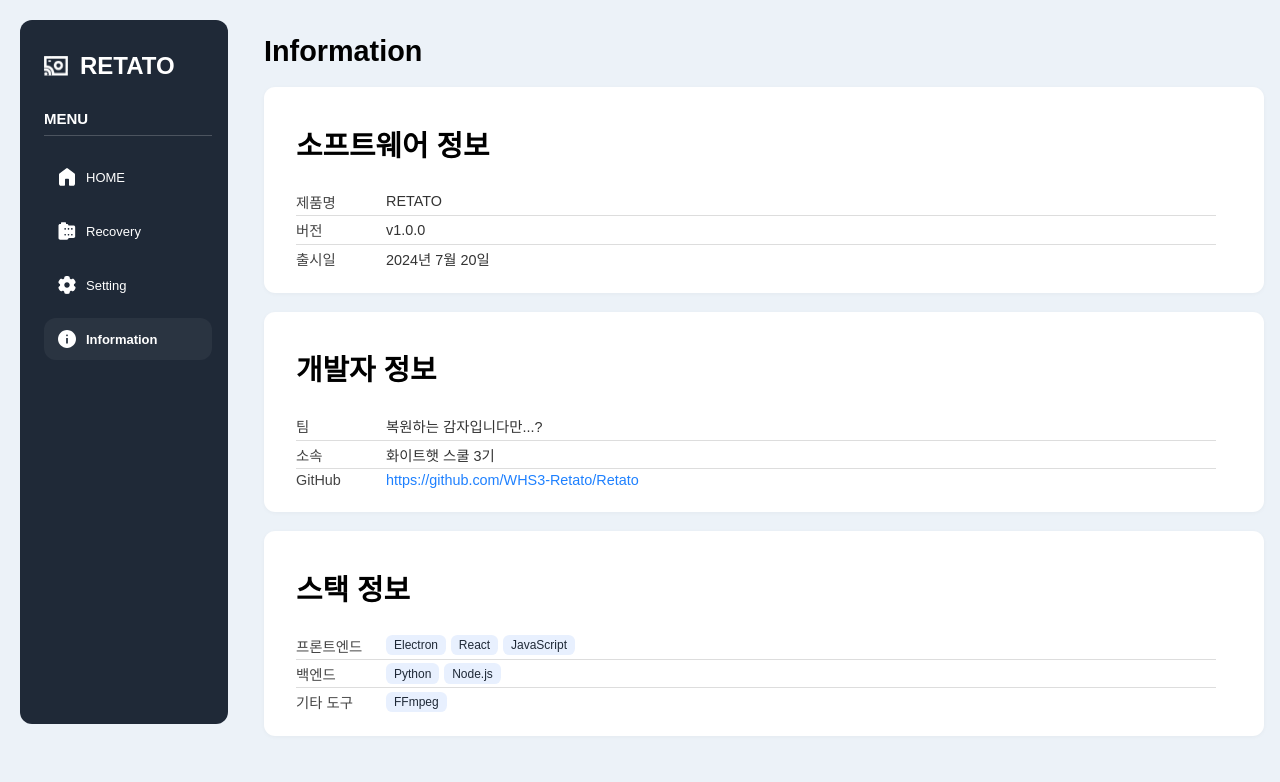
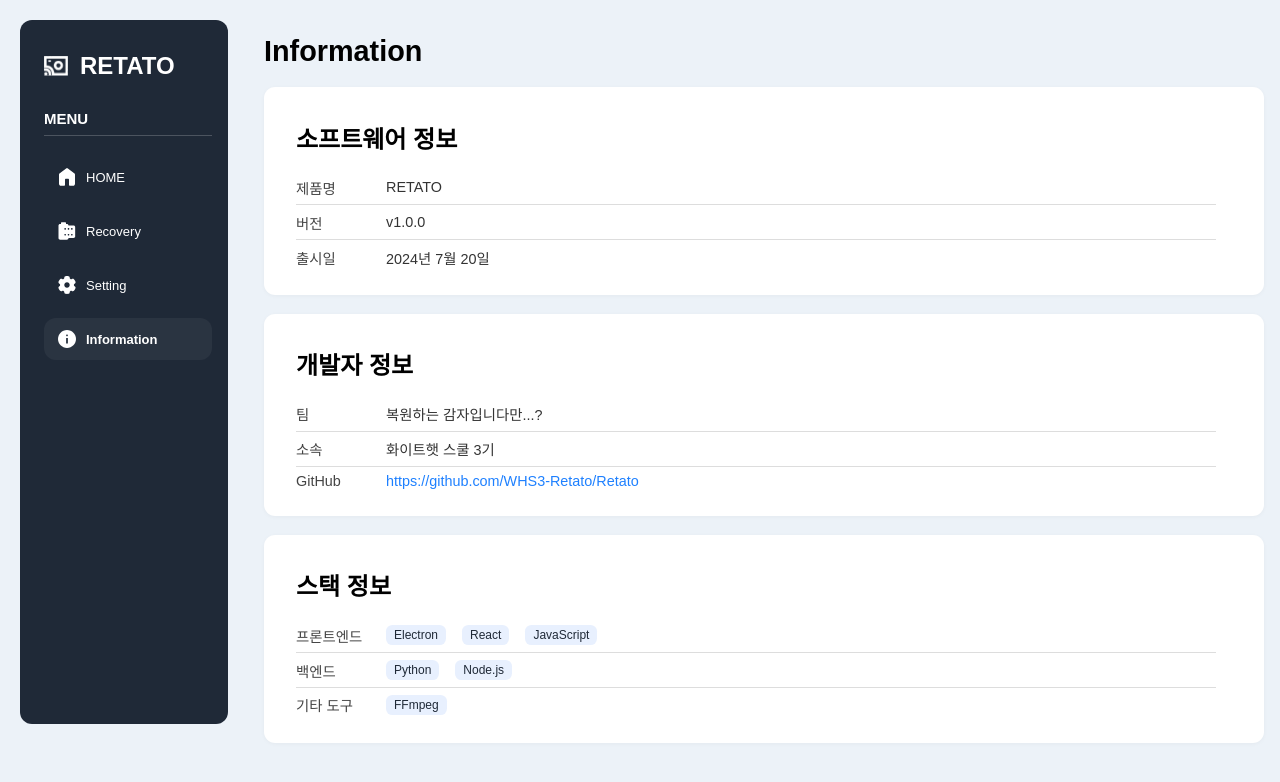
Before and after one commit to WHS3-Retato/Retato, a React (Vite) app: page /#/information in a window 1280 px wide. Shown: the top 782 px of the page. Built offline with nearby package versions, Linux system fonts and the light colour scheme; a web font is replaced by a local one.

Commit message:
chore/setting css 변경

```diff
--- a/src/styles/Information.css
+++ b/src/styles/Information.css
@@ -7,6 +7,12 @@
   font-size: 1.8rem;
   font-weight: bold;
   margin-bottom: 1.2rem;
+}
+
+.info_section_title {
+  font-size: 1.5rem;
+  font-weight: bold;
+  margin-bottom: 1rem;
 }
 
 .info_box {
@@ -34,14 +40,14 @@
   text-align: left;
   width: 90px;
   font-weight: 500;
-  padding: 0.2rem 0;
+  padding: 0.4rem 0;
   vertical-align: top;
   font-size: 0.9rem;
   color: #444;
 }
 
 .info_table td {
-  padding: 0.2rem 0;
+  padding: 0.4rem 0;
   font-size: 0.9rem;
   color: #333;
 }
@@ -59,7 +65,7 @@
   padding: 0.2rem 0.5rem;
   border-radius: 0.4rem;
   font-size: 0.75rem;
-  margin-right: 0.3rem;
+  margin-right: 1rem;
 }
 
 
```
